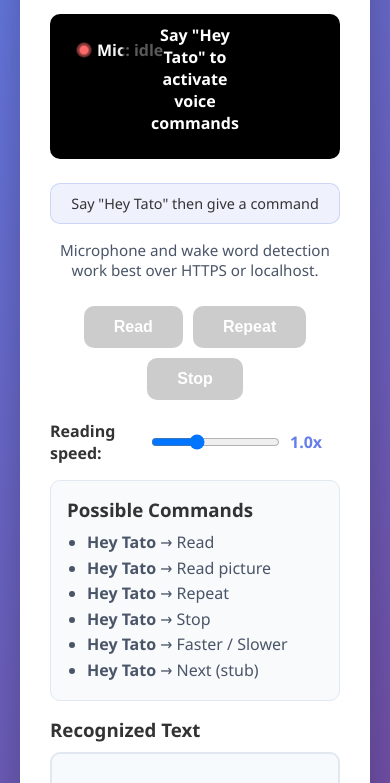
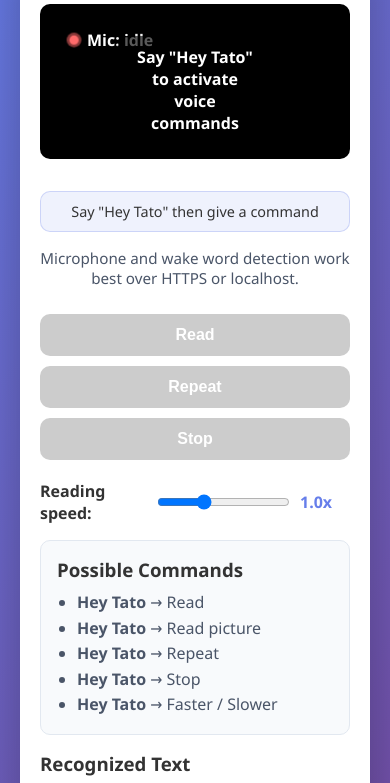
Before and after one commit to peingoin/hacktheridge, a website built with Vite: page index.html in a window 390 px wide. Shown: the part 109-892 px from the top of the page. Built offline with nearby package versions, Linux system fonts and the light colour scheme; no server answers.

Commit message:
Improve mobile layout and remove unused 'next' command

```diff
--- a/css/styles.css
+++ b/css/styles.css
@@ -340,3 +340,27 @@ button {
         font-size: 1em;
     }
 }
+
+@media (max-width: 900px) {
+    .container {
+        padding: 20px;
+    }
+
+    .layout {
+        grid-template-columns: 1fr;
+        gap: 16px;
+    }
+
+    .camera-container {
+        margin-bottom: 16px;
+    }
+
+    .buttons {
+        width: 100%;
+        flex-direction: column;
+    }
+
+    .buttons button {
+        width: 100%;
+    }
+}
--- a/index.html
+++ b/index.html
@@ -47,7 +47,7 @@
                         <li><strong>Hey Tato</strong> &rarr; Repeat</li>
                         <li><strong>Hey Tato</strong> &rarr; Stop</li>
                         <li><strong>Hey Tato</strong> &rarr; Faster / Slower</li>
-                        <li><strong>Hey Tato</strong> &rarr; Next (stub)</li>
+
                     </ul>
                 </div>
 
--- a/js/main.js
+++ b/js/main.js
@@ -182,9 +182,6 @@ class BracketReaderApp {
                 this.speechManager.setRate(this.speechManager.getRate() - 0.1);
                 this.ui.setStatus('Decreased speech speed');
                 break;
-            case 'next':
-                this.ui.setStatus('Command: next (stub)');
-                break;
             default:
                 this.ui.setStatus('No matching command heard.', 'error');
         }
--- a/js/voiceCommands.js
+++ b/js/voiceCommands.js
@@ -64,7 +64,6 @@ export class VoiceCommands {
         if (text.includes('read')) return { command: 'read', transcript };
         if (text.includes('repeat')) return { command: 'repeat', transcript };
         if (text.includes('stop')) return { command: 'stop', transcript };
-        if (text.includes('next')) return { command: 'next', transcript };
         if (text.includes('faster')) return { command: 'faster', transcript };
         if (text.includes('slower') || text.includes('slow')) return { command: 'slower', transcript };
 
```
